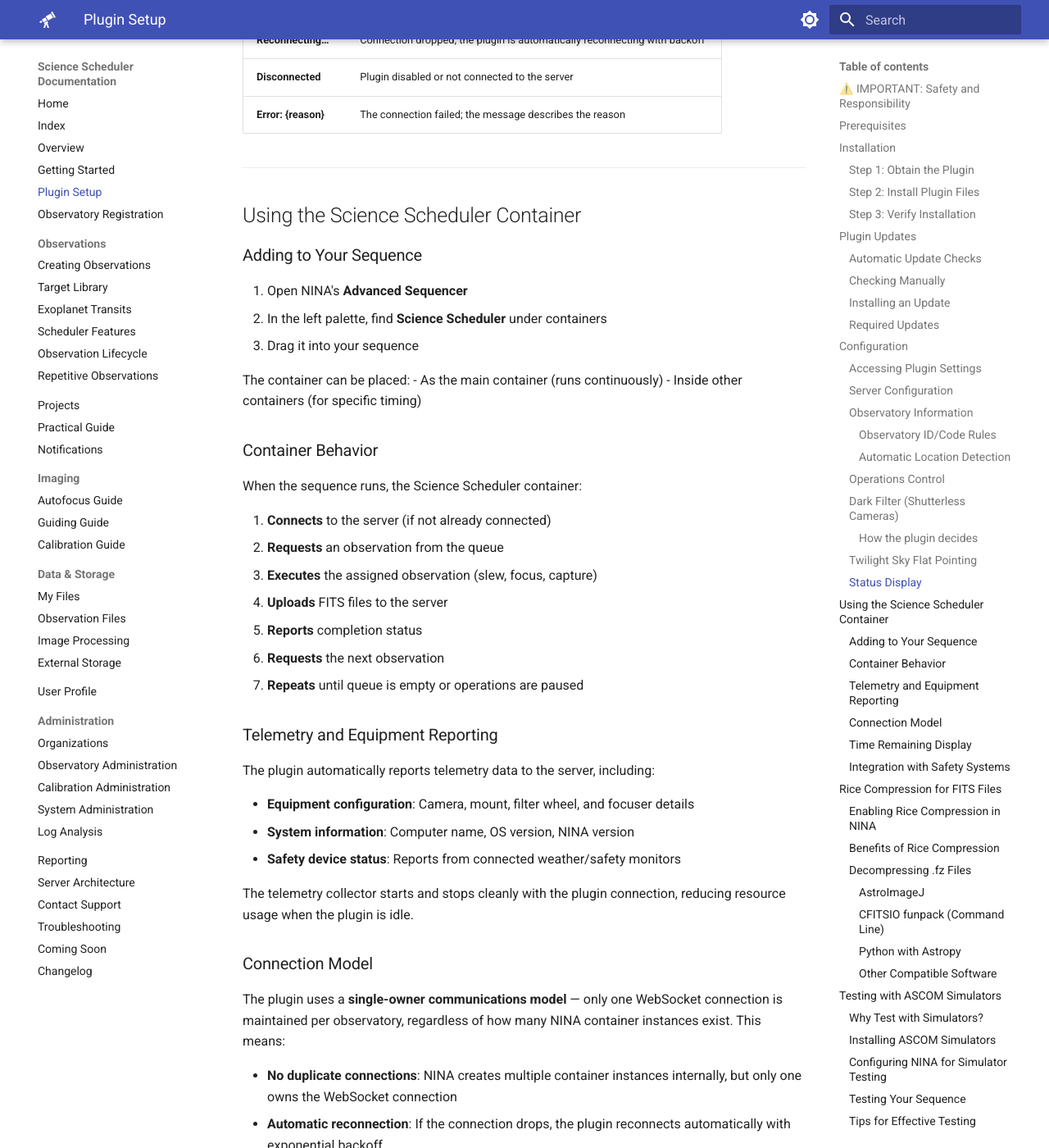
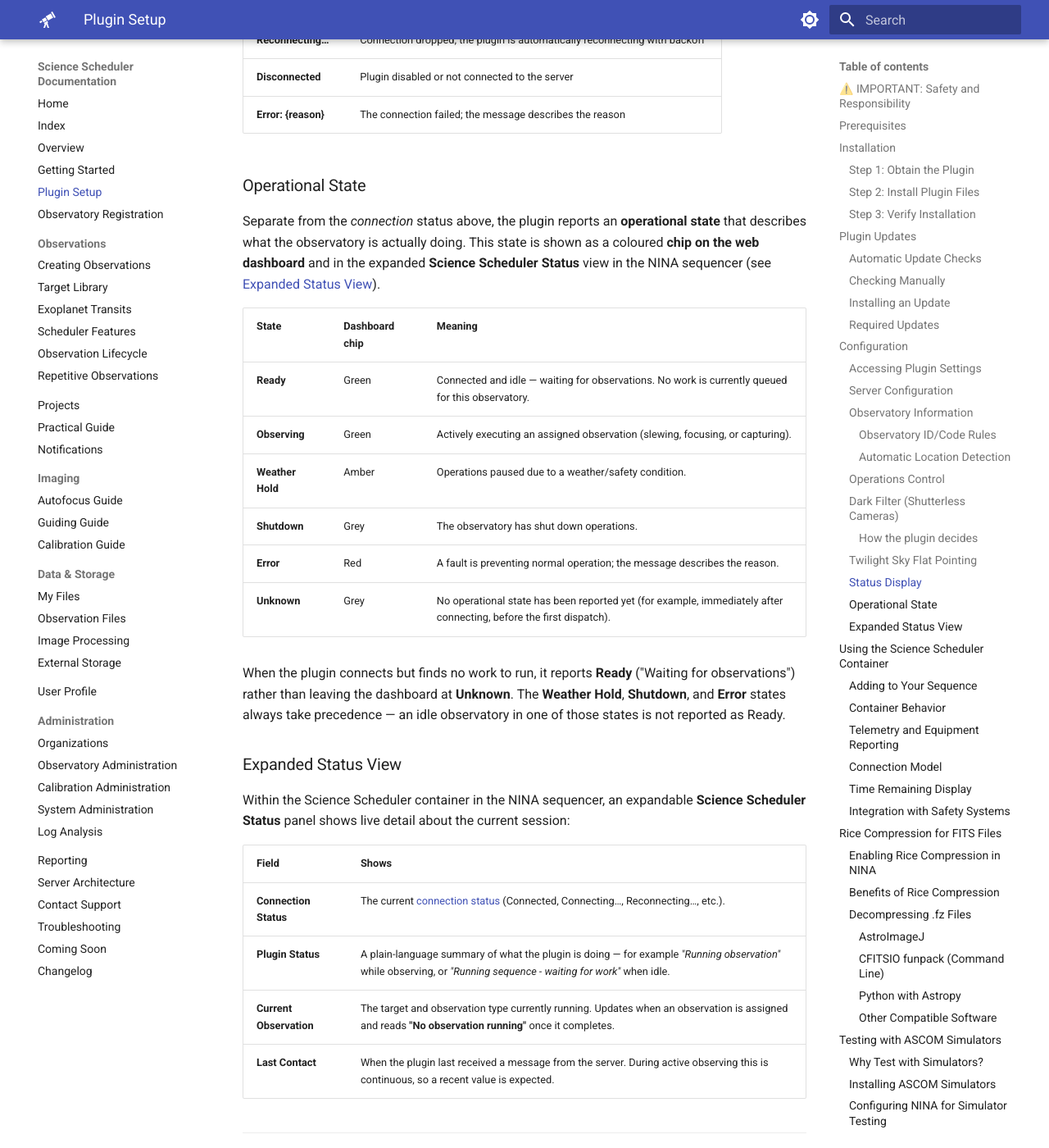
Before and after one commit to First-Light-Systems/nina-scheduler-docs, an MkDocs documentation site: the page built from docs/PLUGIN_SETUP.md, in a window 1280 px wide and 1400 px high, scrolled down 7989 px. Shown: the whole window at 82% size. Built offline with MkDocs 1.6.1 and Material for MkDocs 9.7.7, drawn with Linux system fonts in a browser that asks for light colours; some of the changed text lies outside the part shown.

Commit message:
docs(plugin): document v3.14.1.0 status fixes (PR #794)
Bump plugin version reference to v3.14.1.0 and document the operational-state
and expanded status-view behaviour fixed in nina-scheduler-server PR #794.

- PLUGIN_SETUP.md: add Operational State and Expanded Status View sections;
  bump plugin version header to v3.14.1.0
- index.md: bump doc version to 2.20 and plugin banner to v3.14.1.0
- CHANGELOG.md: add [2.20] entry covering the PR #794 fixes and new docs

Co-Authored-By: Claude Opus 4.8 (1M context) <noreply@anthropic.com>

```diff
--- a/docs/PLUGIN_SETUP.md
+++ b/docs/PLUGIN_SETUP.md
@@ -270,6 +270,32 @@ The plugin shows real-time status:
 | **Disconnected** | Plugin disabled or not connected to the server |
 | **Error: {reason}** | The connection failed; the message describes the reason |
 
+### Operational State
+
+Separate from the *connection* status above, the plugin reports an **operational state** that describes what the observatory is actually doing. This state is shown as a coloured **chip on the web dashboard** and in the expanded **Science Scheduler Status** view in the NINA sequencer (see [Expanded Status View](#expanded-status-view)).
+
+| State | Dashboard chip | Meaning |
+|-------|----------------|---------|
+| **Ready** | Green | Connected and idle — waiting for observations. No work is currently queued for this observatory. |
+| **Observing** | Green | Actively executing an assigned observation (slewing, focusing, or capturing). |
+| **Weather Hold** | Amber | Operations paused due to a weather/safety condition. |
+| **Shutdown** | Grey | The observatory has shut down operations. |
+| **Error** | Red | A fault is preventing normal operation; the message describes the reason. |
+| **Unknown** | Grey | No operational state has been reported yet (for example, immediately after connecting, before the first dispatch). |
+
+When the plugin connects but finds no work to run, it reports **Ready** ("Waiting for observations") rather than leaving the dashboard at **Unknown**. The **Weather Hold**, **Shutdown**, and **Error** states always take precedence — an idle observatory in one of those states is not reported as Ready.
+
+### Expanded Status View
+
+Within the Science Scheduler container in the NINA sequencer, an expandable **Science Scheduler Status** panel shows live detail about the current session:
+
+| Field | Shows |
+|-------|-------|
+| **Connection Status** | The current [connection status](#status-display) (Connected, Connecting…, Reconnecting…, etc.). |
+| **Plugin Status** | A plain-language summary of what the plugin is doing — for example *"Running observation"* while observing, or *"Running sequence - waiting for work"* when idle. |
+| **Current Observation** | The target and observation type currently running. Updates when an observation is assigned and reads **"No observation running"** once it completes. |
+| **Last Contact** | When the plugin last received a message from the server. During active observing this is continuous, so a recent value is expected. |
+
 ---
 
 ## Using the Science Scheduler Container
```
Also changed, not shown: other parts of docs/PLUGIN_SETUP.md (+1 -1 lines), docs/CHANGELOG.md (+18 -0 lines), docs/index.md (+2 -2 lines).
